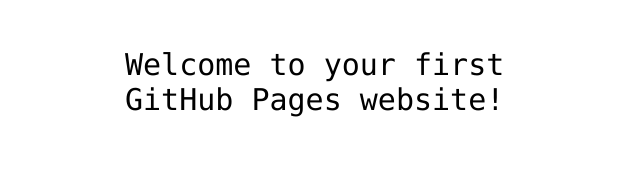
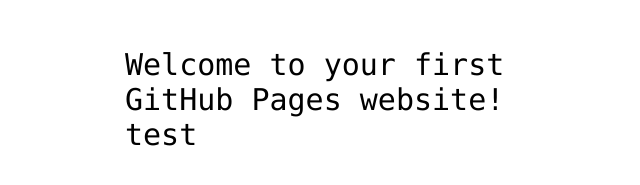
Before and after one commit to mounicakakarla1211/mounicakakarla1211.github.io, a plain HTML site: page index.html in a window 1280 px wide. Shown: the part 341-526 px from the top of the page, without its empty margins (315-955 px from the left). Drawn offline with Linux system fonts and the light colour scheme.

Commit message:
Update index.html

```diff
--- a/index.html
+++ b/index.html
@@ -12,7 +12,7 @@
 <img src="https://octodex.github.com/images/daftpunktocat-thomas.gif" id="octocat" alt="octocat-gif" />
 
 <!-- Change this code here by copy and pasting your template on line 15 -->
-<p>Welcome to your first GitHub Pages website!</p>
+<p>Welcome to your first GitHub Pages website! test</p>
 
 </body>
 </html>
```
